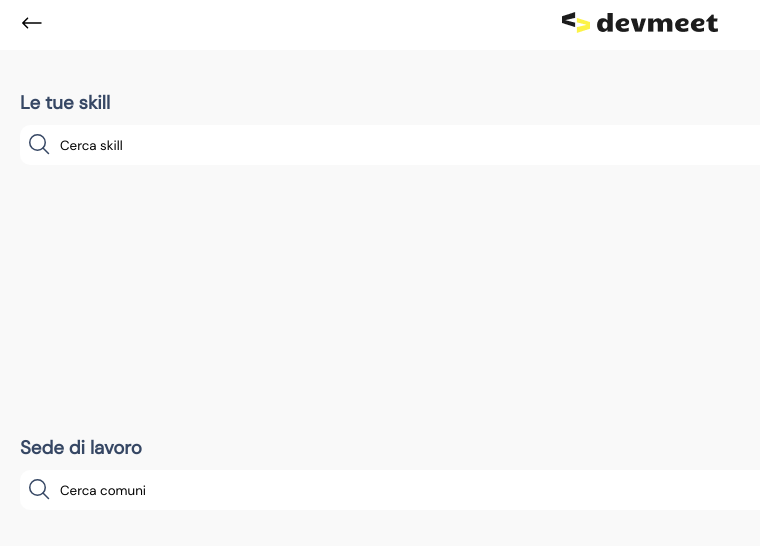
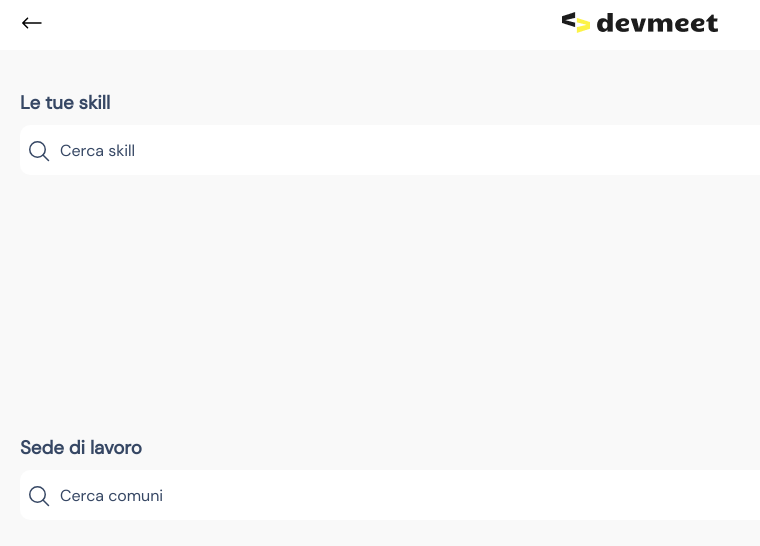
Before and after one commit to Emiliano-S/devmeet, a React (Create React App) app: page /skills in a window 1280 px wide. Shown: the top 546 px of the page, without its empty margins (0-760 px from the left). Built offline with nearby package versions, Linux system fonts and the light colour scheme; the HTML template or start-up script is replaced by a standard one.

Commit message:
Modificato il placeholder

```diff
--- a/src/components/InputArrayFilter.js
+++ b/src/components/InputArrayFilter.js
@@ -5,6 +5,7 @@ export function InputArrayFilter({ array, contentType, showAges }) {
   const [dropdownSearchValue, setDropdownSearchValue] = useState("");
   const [editMode, setEditMode] = useState(false);
   const [myValue, setMyValue] = useState([]);
+  const [placeHolderClicked, setPlaceHolderClicked] = useState("");
   const dropdownRef = useRef();
   const elementRef = useRef([]);
 
@@ -34,7 +35,7 @@ export function InputArrayFilter({ array, contentType, showAges }) {
         showAges ? { name: value, age: "Junior 0-2 anni" } : { name: value },
       ]);
     }
-    console.log(myValue);
+    setPlaceHolderClicked("clicked");
     setDropdownSearchValue("");
     setEditMode(false);
   };
@@ -68,6 +69,7 @@ export function InputArrayFilter({ array, contentType, showAges }) {
     <>
       {editMode ? (
         <div ref={dropdownRef} className="dropdown-wrapper-search">
+          <div className="input-search-container">
             <input
               type="search"
               name="dropdown-input"
@@ -75,6 +77,8 @@ export function InputArrayFilter({ array, contentType, showAges }) {
               onChange={(e) => setDropdownSearchValue(e.target.value)}
               value={dropdownSearchValue}
             />
+            <span className="search-placeholder clicked">{`Cerca ${contentType}`}</span>
+          </div>
           <div className="dropdown-list-search">
             <ul>
               {filteredValues.map((value) => {
@@ -91,13 +95,15 @@ export function InputArrayFilter({ array, contentType, showAges }) {
           </div>
         </div>
       ) : (
+        <div className="input-search-container">
           <input
             type="search"
             id={`${contentType}Search`}
-          placeholder={`Cerca ${contentType}s`}
             onFocus={() => setEditMode(true)}
-          value={selectedValue || `Cerca ${contentType}`}
+            value={selectedValue}
           />
+          <span className={"search-placeholder " + placeHolderClicked} >{`Cerca ${contentType}`}</span>
+        </div>
       )}
       <div className={`${contentType}List`}>
         {myValue.map((element, i) => {
--- a/src/style/css/skills.css
+++ b/src/style/css/skills.css
@@ -28,17 +28,31 @@
   width: calc(100% - 40px);
   margin: 0px 20px;
 }
-.skillsPageContainer input[type=search] {
+.skillsPageContainer .input-search-container {
+  position: relative;
+}
+.skillsPageContainer .input-search-container input[type=search] {
   border: none;
-  min-height: 40px;
+  min-height: 50px;
   border-radius: 10px;
   -webkit-border-radius: 10px;
   -moz-border-radius: 10px;
   -ms-border-radius: 10px;
   -o-border-radius: 10px;
   padding-left: 40px;
-  background: url("../../assets/svg/iconSearch.svg") no-repeat scroll 7px 7px;
+  background: url("../../assets/svg/iconSearch.svg") no-repeat scroll 7px 14px;
   background-color: #ffffff;
+  padding-top: 10px;
+}
+.skillsPageContainer .input-search-container .search-placeholder {
+  position: absolute;
+  top: 15px;
+  left: 60px;
+  font-size: 16px;
+}
+.skillsPageContainer .input-search-container .search-placeholder.clicked {
+  top: 10px;
+  font-size: 12px;
 }
 .skillsPageContainer .skillList {
   display: flex;
--- a/src/style/sass/Skills.scss
+++ b/src/style/sass/Skills.scss
@@ -25,17 +25,32 @@
       margin: 0px 20px;
     }
   }
+  .input-search-container{
+    position: relative;
     input[type="search"] {
       border: none;
-    min-height: 40px;
+      min-height: 50px;
       border-radius: 10px;
       -webkit-border-radius: 10px;
       -moz-border-radius: 10px;
       -ms-border-radius: 10px;
       -o-border-radius: 10px;
       padding-left: 40px;
-    background: url("../../assets/svg/iconSearch.svg") no-repeat scroll 7px 7px;
+      background: url("../../assets/svg/iconSearch.svg") no-repeat scroll 7px 14px;
       background-color: #ffffff;
+      padding-top: 10px;
+    }
+    .search-placeholder{
+      position: absolute;
+      top: 15px;
+      left: 60px;
+      font-size: 16px;
+
+      &.clicked{
+        top: 10px;
+        font-size: 12px;
+      }
+    }
   }
 
   .skillList {
```
Also changed, not shown: 1 other file (tests, documents, lock files or other folders). Lines whose indentation alone changed are shown as unchanged.
